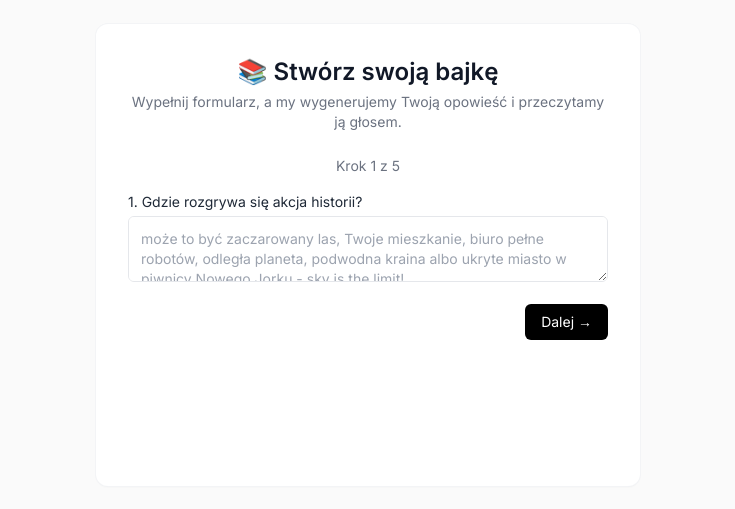
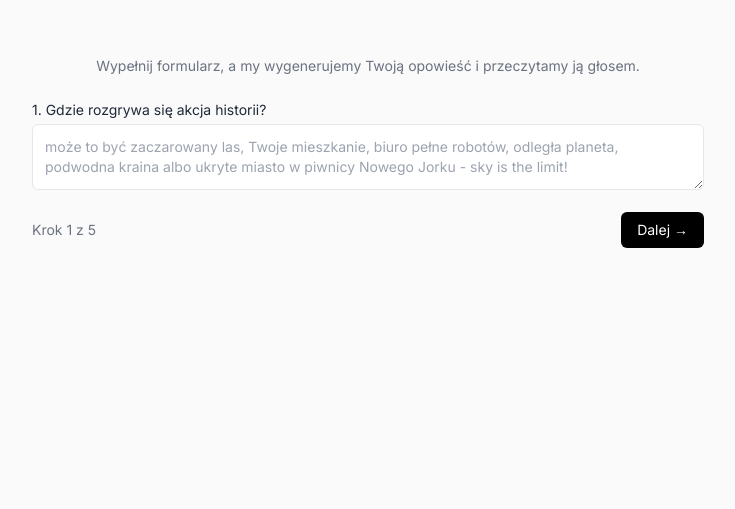
Before and after one commit to kamilsoldacki/will-you-read-me-smth, a Flask app: page / in a window 1280 px wide. Shown: the top 509 px of the page, without its empty margins (272-1007 px from the left). Run offline with Flask 3, Linux system fonts and the light colour scheme; some libraries are stand-ins or nearby versions.

Commit message:
Update index.html

```diff
--- a/templates/index.html
+++ b/templates/index.html
@@ -1,11 +1,12 @@
+
 <!DOCTYPE html>
 <html lang="pl">
 <head>
   <meta charset="UTF-8" />
   <meta name="viewport" content="width=device-width, initial-scale=1" />
   <title>Twoja Bajka</title>
+  <script src="https://cdn.tailwindcss.com"></script>
   <link href="https://fonts.googleapis.com/css2?family=Inter:wght@400;600&display=swap" rel="stylesheet" />
-  <script src="https://cdn.tailwindcss.com"></script>
   <style>
     body {
       font-family: 'Inter', sans-serif;
@@ -13,6 +14,9 @@
     }
     textarea::placeholder {
       color: #888;
+    }
+    textarea {
+      resize: none;
     }
     #player {
       opacity: 0;
@@ -26,62 +30,47 @@
   </style>
 </head>
 <body class="text-gray-800">
-  <div class="max-w-xl mx-auto px-4 py-6">
-    <div class="bg-white ring-1 ring-gray-100 shadow-sm rounded-xl w-full p-6 sm:p-8">
+  <div class="max-w-3xl mx-auto px-4 py-6">
+    <div class="w-full p-6 sm:p-8">
       <div class="text-center mb-6">
-        <h1 class="text-2xl font-semibold text-gray-900 mb-1">📚 Stwórz swoją bajkę</h1>
         <p class="text-sm text-gray-500">Wypełnij formularz, a my wygenerujemy Twoją opowieść i przeczytamy ją głosem.</p>
       </div>
       <form id="storyForm" class="space-y-4">
-  <div id="step-indicator" class="text-sm text-gray-500 text-center mb-2">Krok 1 z 5</div>
-
         <div class="step">
           <label class="block mb-1 text-sm font-medium">1. Gdzie rozgrywa się akcja historii?</label>
           <textarea name="q1" required class="w-full p-3 border border-gray-200 rounded-md text-sm focus:outline-none focus:ring focus:ring-black" placeholder="może to być zaczarowany las, Twoje mieszkanie, biuro pełne robotów, odległa planeta, podwodna kraina albo ukryte miasto w piwnicy Nowego Jorku - sky is the limit!"></textarea>
         </div>
-
         <div class="step hidden">
           <label class="block mb-1 text-sm font-medium">2. Jak nazywają się główni bohaterowie?</label>
           <textarea name="q2" required class="w-full p-3 border border-gray-200 rounded-md text-sm focus:outline-none focus:ring focus:ring-black" placeholder="możesz podać swoje imię, imiona znajomych, domowników, ukochanych pluszaków lub... ulubionych postaci z gier"></textarea>
         </div>
-
         <div class="step hidden">
           <label class="block mb-1 text-sm font-medium">3. Jaki jest motyw przewodni historii?</label>
           <textarea name="q3" required class="w-full p-3 border border-gray-200 rounded-md text-sm focus:outline-none focus:ring focus:ring-black" placeholder="co jest sercem tej opowieści? odwaga, przyjaźń, magia, wielka tajemnica, a może walka ze strachem lub szalona przygoda?"></textarea>
         </div>
-
         <div class="step hidden">
           <label class="block mb-1 text-sm font-medium">4. Czy bohaterowie mają jakieś supermoce?</label>
           <textarea name="q4" required class="w-full p-3 border border-gray-200 rounded-md text-sm focus:outline-none focus:ring focus:ring-black" placeholder="wymyśl coś wow! niewidzialność, podróże w czasie, rozmowa ze zwierzętami, kontrola pogody, nadludzka siła, teleportacja lub cokolwiek innego, co sobie wyobrazisz"></textarea>
         </div>
-
         <div class="step hidden">
           <label class="block mb-1 text-sm font-medium">5. Co bohaterowie robią w tej historii?</label>
           <textarea name="q5" required class="w-full p-3 border border-gray-200 rounded-md text-sm focus:outline-none focus:ring focus:ring-black" placeholder="np. wyruszają na wyprawę, rozwiązują zagadkę, pokonują złoczyńcę, odkrywają nowy świat, ratują kogoś w niebezpieczeństwie, znajdują ukryty skarb - a może odkrywają ukrytą wiedzę w starożytnych danych albo ratują świat przed zbuntowaną sztuczną inteligencją"></textarea>
         </div>
-
-  <div class="flex justify-between mt-4">
+        <div class="flex justify-between items-center mt-4">
+          <div id="step-indicator" class="text-sm text-gray-500">Krok 1 z 5</div>
+          <div class="ml-auto space-x-2">
             <button type="button" id="prevBtn" class="px-4 py-2 bg-gray-200 text-gray-800 rounded-md text-sm hidden">← Wstecz</button>
-    <button type="button" id="nextBtn" class="ml-auto px-4 py-2 bg-black text-white rounded-md text-sm">Dalej →</button>
-    <button type="submit" id="submitBtn" class="ml-auto px-4 py-2 bg-black text-white rounded-md text-sm hidden">✨ Wygeneruj opowieść</button>
+            <button type="button" id="nextBtn" class="px-4 py-2 bg-black text-white rounded-md text-sm">Dalej →</button>
+            <button type="submit" id="submitBtn" class="px-4 py-2 bg-black text-white rounded-md text-sm hidden">✨ Wygeneruj opowieść</button>
+          </div>
         </div>
       </form>
-
-      <div id="loadingBarContainer" style="display:none;" class="mt-6 text-center text-sm text-gray-700">
-  <p class="mb-3">✨ Tworzymy Twoją bajkę... To może chwilkę potrwać.</p>
-  <div class="w-full bg-gray-200 rounded-full h-3 overflow-hidden">
-    <div id="loadingBar" class="bg-black h-full w-0 transition-all duration-100"></div>
-  </div>
-  <p id="loadingPercent" class="mt-2 text-xs text-gray-500">0%</p>
-      </div>
-
       <div id="player" class="mt-8 text-center">
         <h2 class="text-sm font-medium mb-2 text-gray-700">🎧 Posłuchaj swojej bajki:</h2>
         <audio id="audio" controls class="w-full rounded-md shadow-sm"></audio>
       </div>
     </div>
   </div>
-
   <script>
     const player = document.getElementById("player");
     function showPlayer() {
```
Lines whose indentation alone changed are shown as unchanged.
